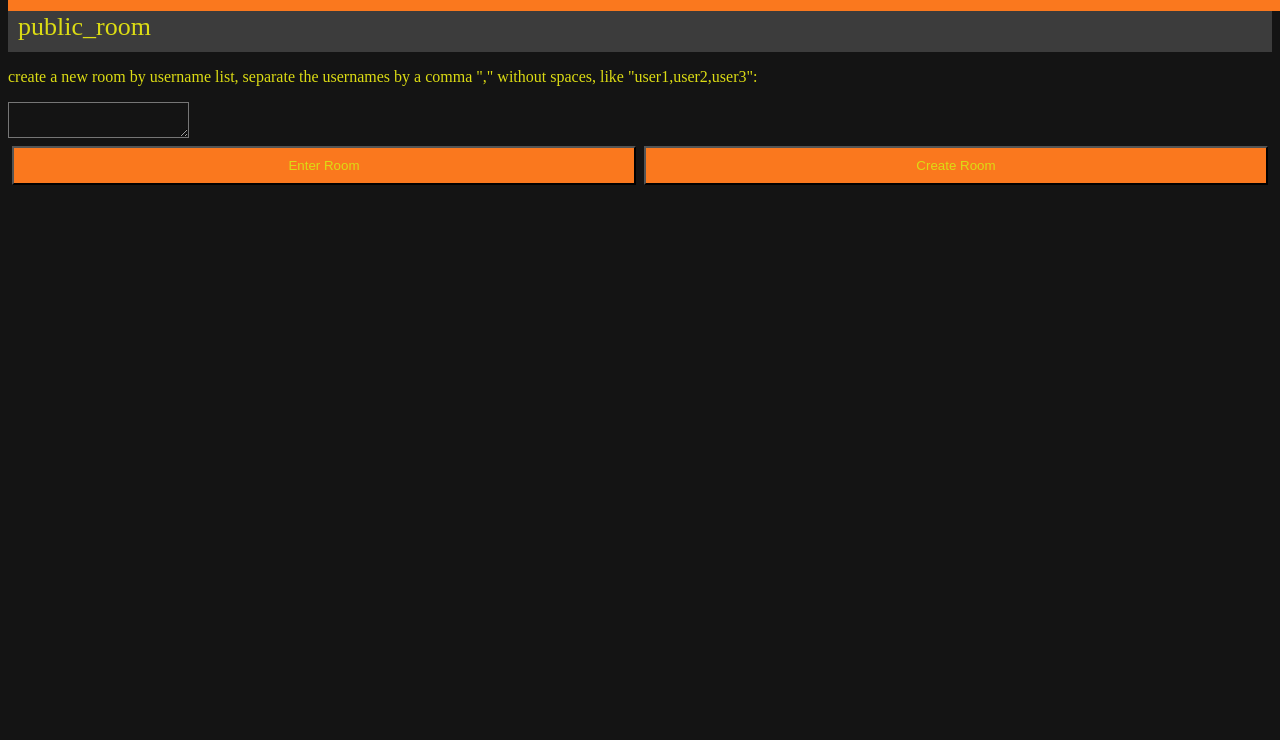
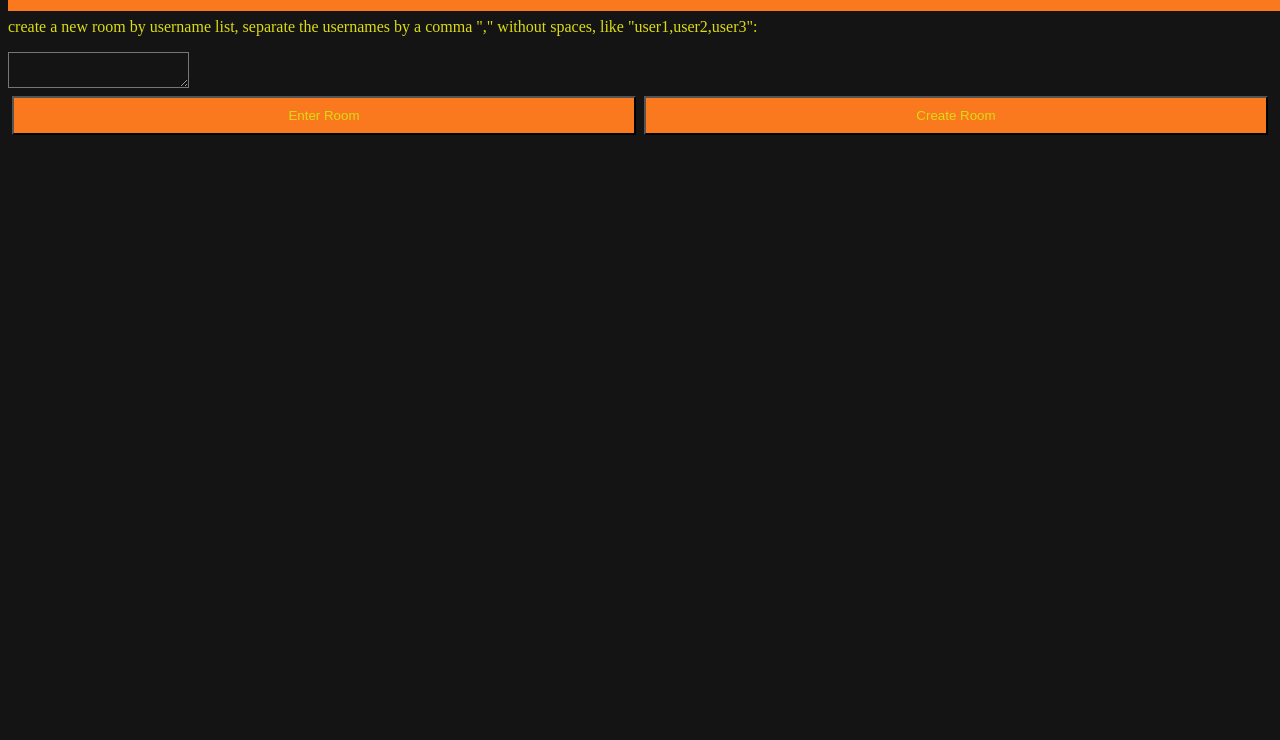
Before and after one commit to bothemrun/Chat-Room-v1, a website: page public/room_selection.html in a window 1280 px wide. Shown: the part 60-800 px from the top of the page. Drawn offline with nearby package versions, Linux system fonts and the light colour scheme; no server answers.

Commit message:
fix: double duplicate public_room on html

```diff
--- a/public/room_selection.html
+++ b/public/room_selection.html
@@ -51,9 +51,6 @@
 
 
 		<div id="all_rooms_by_username">
-			<div class="room_post">
-				<div class="room_text">public_room</div>
-			</div>
 		</div>
 
 		<div>
```
